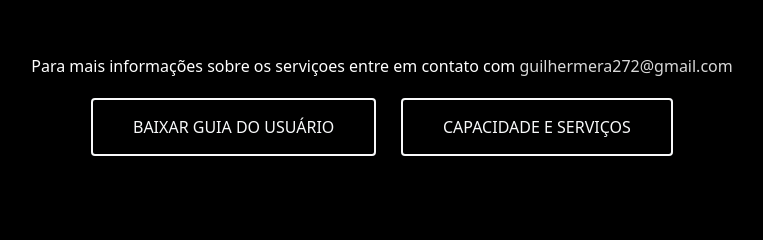
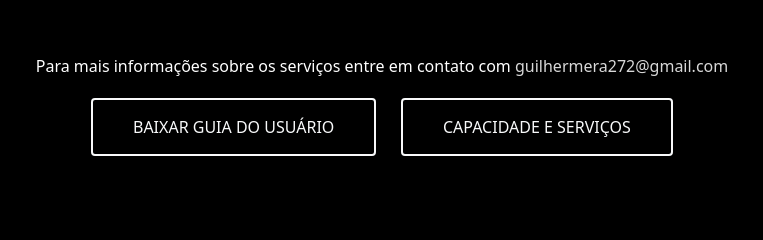
Before and after one commit to athena272/space-x, a plain HTML site: page pages/falcon9.html in a window 1280 px wide. Shown: the part 4527-4767 px from the top of the page, 258-1021 px from the left. Drawn offline with nearby package versions, Linux system fonts and the light colour scheme.

Commit message:
Update falcon9.html

```diff
--- a/pages/falcon9.html
+++ b/pages/falcon9.html
@@ -393,7 +393,7 @@
         <div class="container-fluid container-6-falcon">
             <div class="container-6-falcon-texto">
                 <div data-aos="fade-right" data-aos-duration="2000">
-                    Para mais informações sobre os serviçoes entre em contato com
+                    Para mais informações sobre os serviços entre em contato com
                     <a href="https://athena272portfolio.vercel.app/" target="_blank">
                         guilhermera272@gmail.com
                     </a>
```
